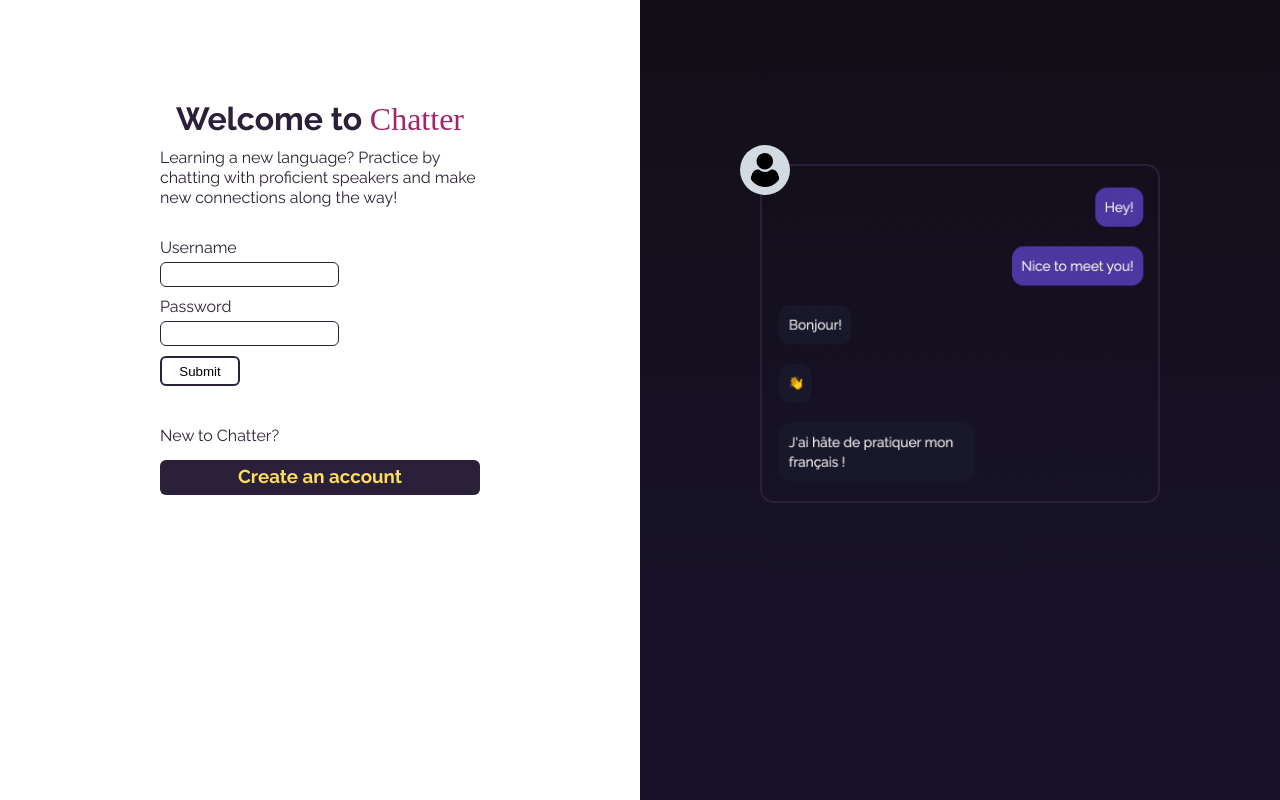
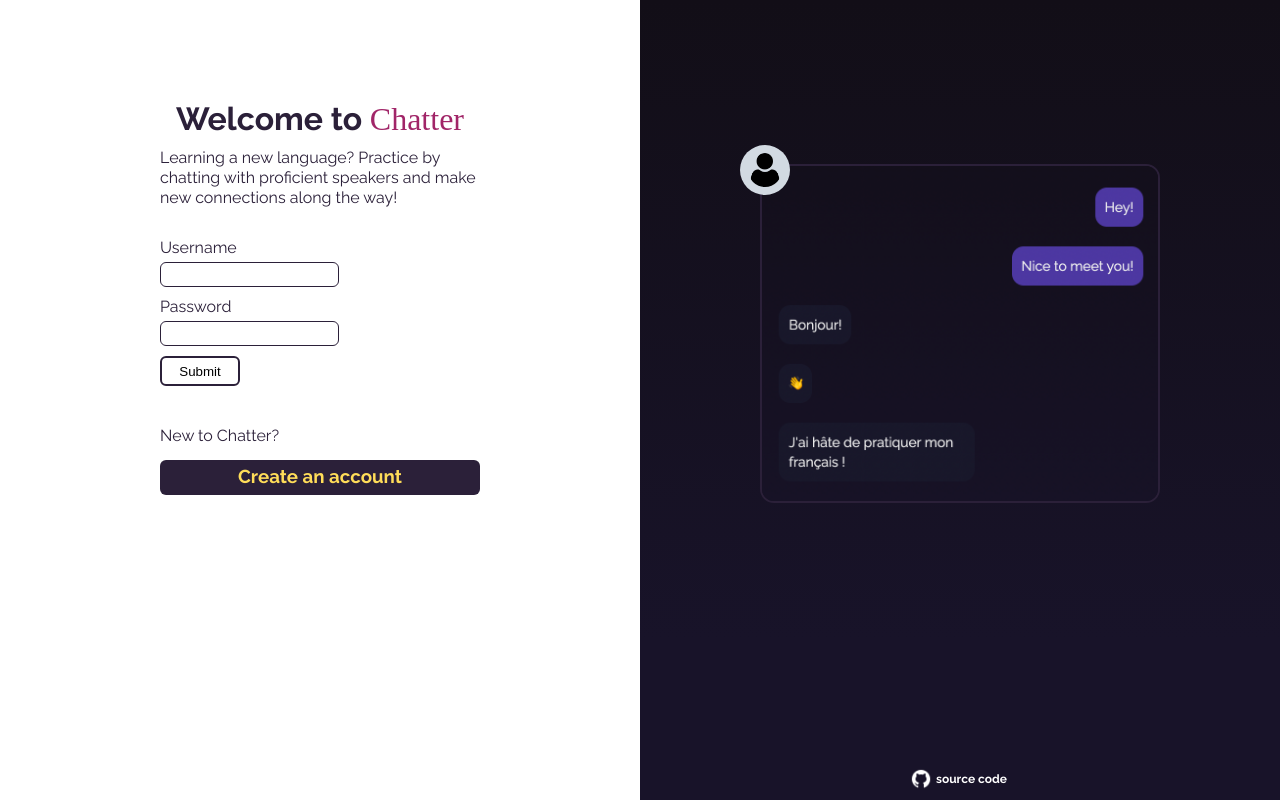
Before and after one commit to filipeqm94/client-project-4, a React (Create React App) app: page /login in a window 1280 px wide. Built offline with nearby package versions, Linux system fonts and the light colour scheme; no server answers; a web font is replaced by a local one.

Commit message:
added gh logo on login

```diff
--- a/src/Pages/Login/index.js
+++ b/src/Pages/Login/index.js
@@ -1,11 +1,12 @@
 import './styles.scss';
 import React, { useState } from 'react';
-import { Link } from 'react-router-dom';
+import { Link, Route, Routes } from 'react-router-dom';
 import { useAuthState, useAuthDispatch } from '../../Context/context';
 import { login } from '../../Context';
-
+import SignUp from '../SignUp/index';
 import screenShot from '../../assets/images/screenshot-1.png';
 import userIcon from '../../assets/images/user.png';
+import ghLogo from '../../assets/images/gh-logo.png';
 
 function Login(props) {
   const [loginForm, setLoginForm] = useState({ username: '', password: '' });
@@ -65,6 +66,9 @@
             <Link to="/signup">
               <h3>Create an account</h3>
             </Link>
+            <Routes>
+              <Route path="/signup" element={SignUp}></Route>
+            </Routes>
           </p>
         </div>
       </div>
@@ -73,6 +77,17 @@
           <img src={userIcon} id="screen-shot-user" />
           <img src={screenShot} id="screen-shot" />
         </div>
+        <footer>
+          <div>
+            <a
+              href="https://github.com/filipeqm94/client-project-4"
+              target="_blank"
+            >
+              <img src={ghLogo} />
+              <h4>source code</h4>
+            </a>
+          </div>
+        </footer>
       </div>
     </div>
   );
--- a/src/Pages/Login/styles.scss
+++ b/src/Pages/Login/styles.scss
@@ -89,6 +89,34 @@
 
 .content-side {
   grid-column: 2;
+
+  footer {
+    position: fixed;
+    bottom: 0;
+    width: 50vw;
+    padding-bottom: 10px;
+
+    div {
+      width: 100px;
+      margin: 0 auto;
+    }
+
+    img {
+      width: 22px;
+    }
+
+    a {
+      display: flex;
+      text-decoration: none;
+      font-size: 12px;
+      align-items: center;
+    }
+
+    h4 {
+      color: white;
+      margin-left: 4px;
+    }
+  }
 }
 
 #screen-shot-user {
```
Also changed, not shown: src/assets/images/gh-logo.png (added).
